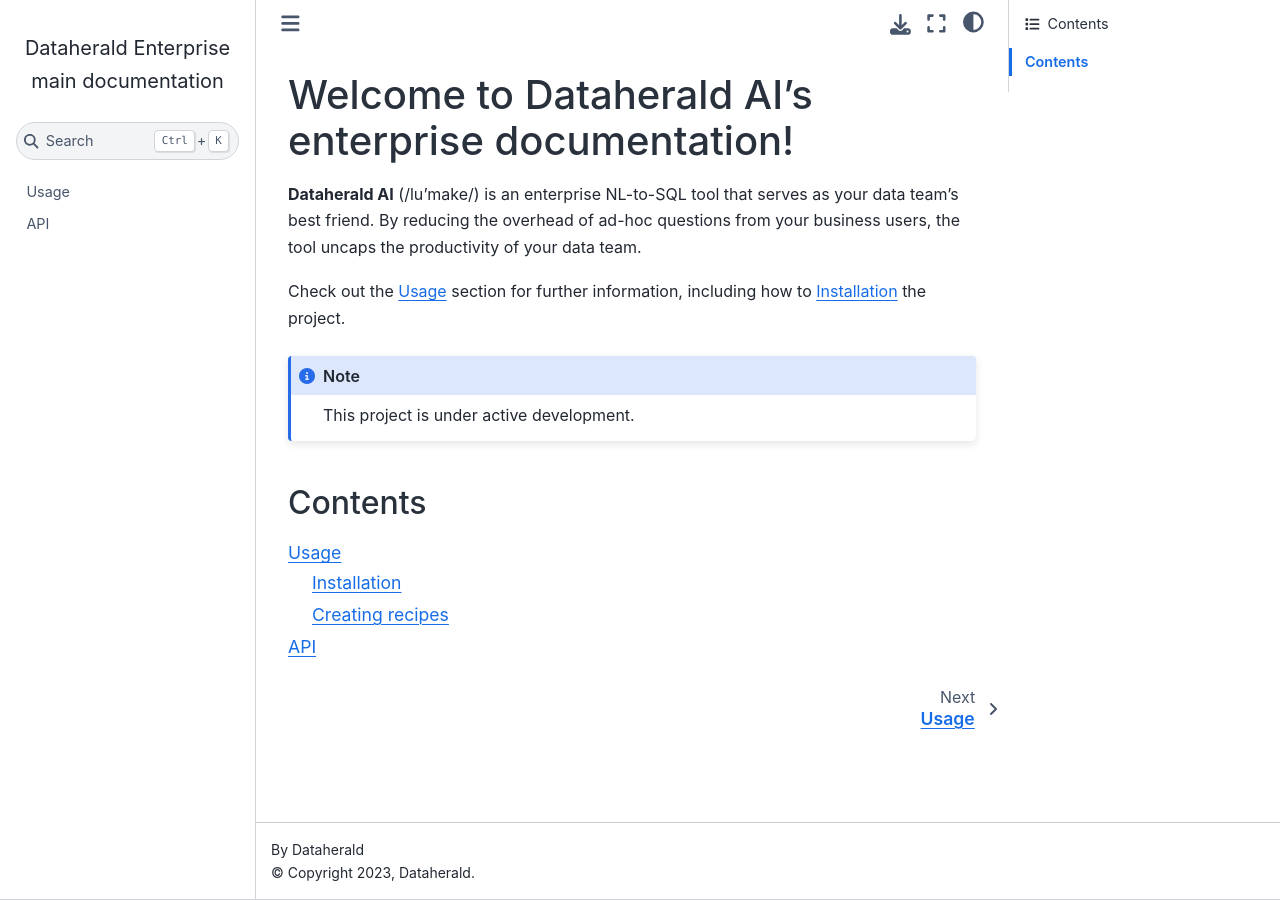
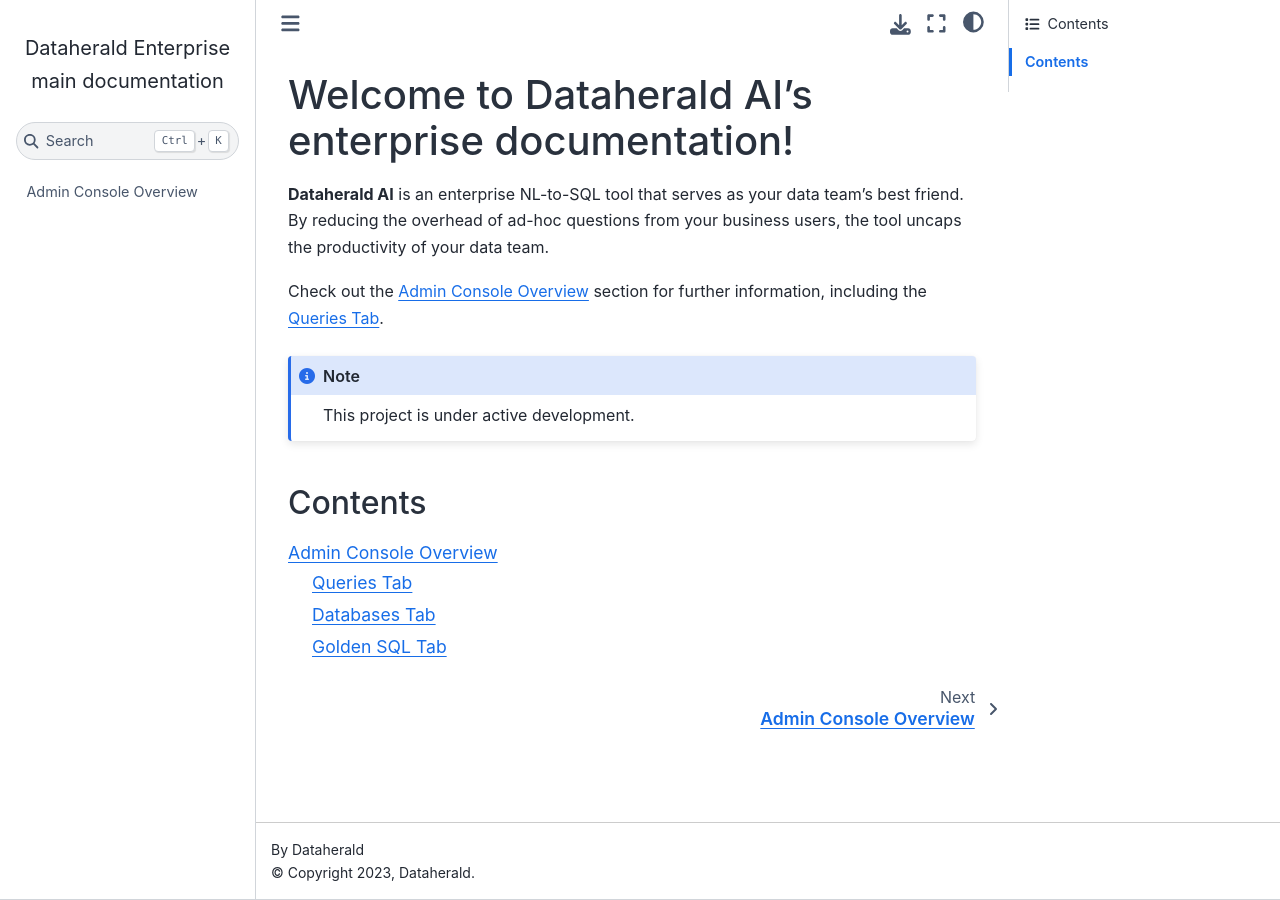
Before and after one commit to Dataherald/dataherald-enterprise-docs, a Sphinx documentation site: the page built from docs/source/index.rst, in a window 1280 px wide. Built offline with Sphinx 7.4.7 and the Sphinx Book theme 1.1.4, drawn with Linux system fonts in a browser that asks for light colours; some of the changed lines change nothing that is shown.

Commit message:
Create admin-console-overview.rst (#3)
* Recreated original admin console overview doc

* Updated overview text, changed 'Golden Queries Tab' to 'Golden SQL Tab'

* Removed api.rst

```diff
--- /dev/null
+++ b/docs/source/admin-console-overview.rst
@@ -0,0 +1,58 @@
+Admin Console Overview
+======================
+
+In the admin console, you will see the following tabs: **Queries**, **Databases**, and **Golden SQL**. This document walks through the layout and purpose of each tab.
+
+.. _queries-tab:
+
+Queries Tab
+-----------
+This UI shows all of the questions asked through the Slackbot. For each question, the tab displays:
+
+* **Query ID**: The identifier for the question
+* **User**: The name of the person who asked the question
+* **Question**: The question asked
+* **Answer**: The natural language answer generated by the tool
+* **Time**: When the question was asked
+* **Status**: The current status of the question
+
+  * **Verified**: Checked by a data admin, query verified, response sent to user
+  * **High Confidence** / **Medium Confidence** / **Low Confidence**: No response sent, needs validation by data admin
+  * **SQL Error**: SQL query failed to generate due to error, please contact your Dataherald technical support
+
+Once you click on a row in the displayed table, the following view opens up.
+
+.. image:: images/query-view.png
+  :width: 800
+  :alt: Add alternative text
+
+#. **Header**: Question asked, User that asked it, and the Time of the request
+#. **Slack response panel**: Contains the NL response generated to the user's question.
+#. **SQL text editor**: Generated SQL query, and a Process sub-tab outlining the logic of the AI agent
+#. **Results panel**: Result of the SQL query, along with natural language response generated
+
+.. _databases-tab:
+
+Databases Tab
+-------------
+This tab displays information about the database connection that Dataherald AI is currently using, along with the tables it has scanned for use to answer user’s questions.
+
+.. image:: images/databases-tab.png
+  :width: 800
+  :alt: Add alternative text
+
+.. _golden-sql-tab:
+
+Golden SQL Tab
+------------------
+All of the questions with verified, or “golden”, SQL queries are shown in this tab. For each verified query, the tab displays:
+
+* **ID**: The identifier for the golden query (separate from the Query ID)
+* **Question**: The question asked
+* **SQL Query**: The verified query used to answer the question
+* **Time added**: When the query was verified by the data admin
+* **Source**: Link to the query in the Queries tab if it’s verified through the app in response to a user question, otherwise it’ll say “User Upload”
+
+.. image:: images/golden-sql-tab.png
+  :width: 800
+  :alt: Add alternative text
--- a/docs/source/index.rst
+++ b/docs/source/index.rst
@@ -1,12 +1,10 @@
 Welcome to Dataherald AI's enterprise documentation!
 ===================================
 
-**Dataherald AI** (/lu'make/) is an enterprise NL-to-SQL tool that serves as
-your data team's best friend. By reducing the overhead of ad-hoc questions
-from your business users, the tool uncaps the productivity of your data team.
+**Dataherald AI** is an enterprise NL-to-SQL tool that serves as your data team's best friend. By reducing the overhead of ad-hoc questions from your business users, the tool uncaps the productivity of your data team.
 
-Check out the :doc:`usage` section for further information, including
-how to :ref:`installation` the project.
+Check out the :doc:`admin-console-overview` section for further information, including
+the :ref:`queries-tab`.
 
 .. note::
 
@@ -17,5 +15,4 @@
 
 .. toctree::
 
-   usage
-   api
+   admin-console-overview
```
Also changed, not shown: docs/source/images/databases-tab.png (added), docs/source/images/golden-sql-tab.png (added), docs/source/images/query-view.png (added).
